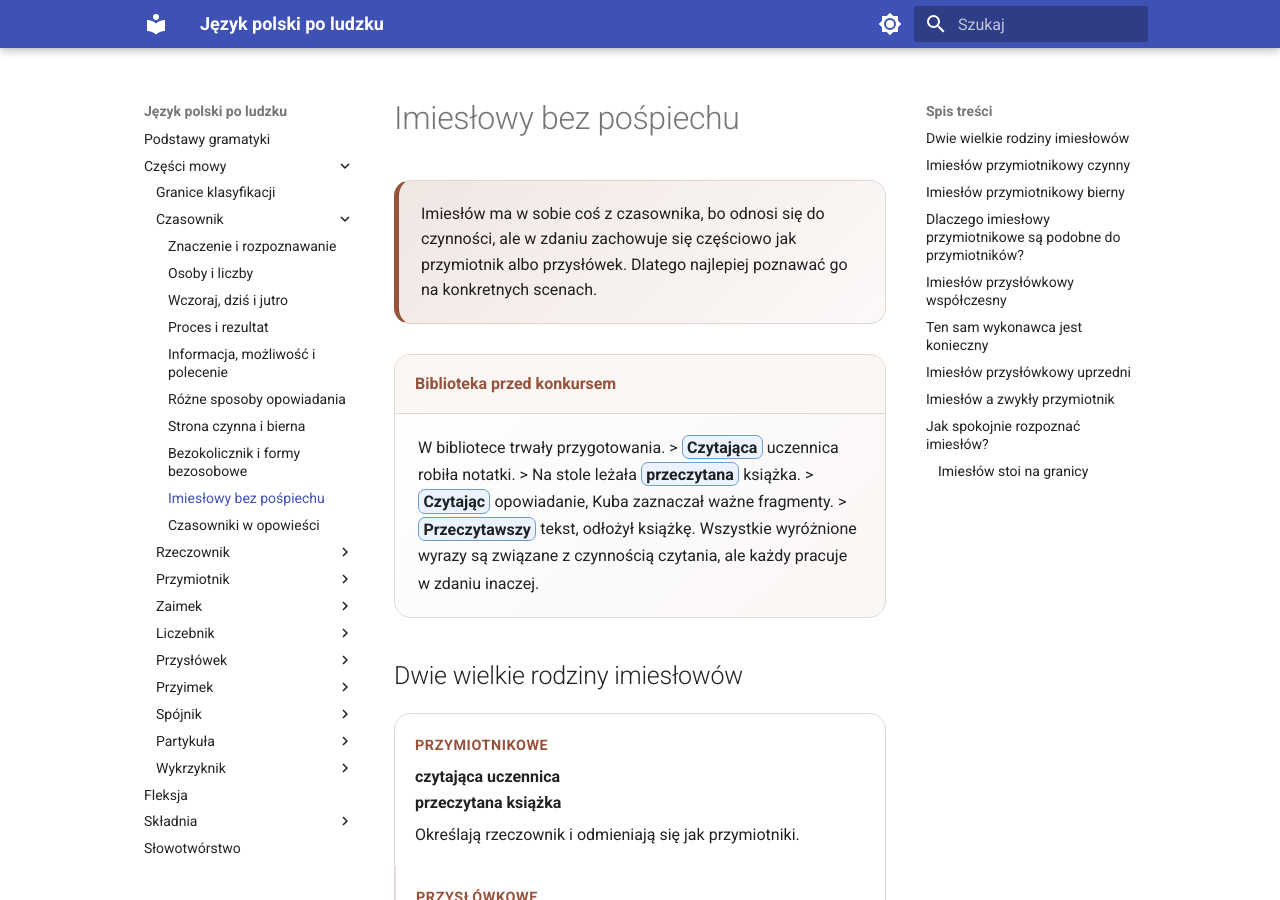
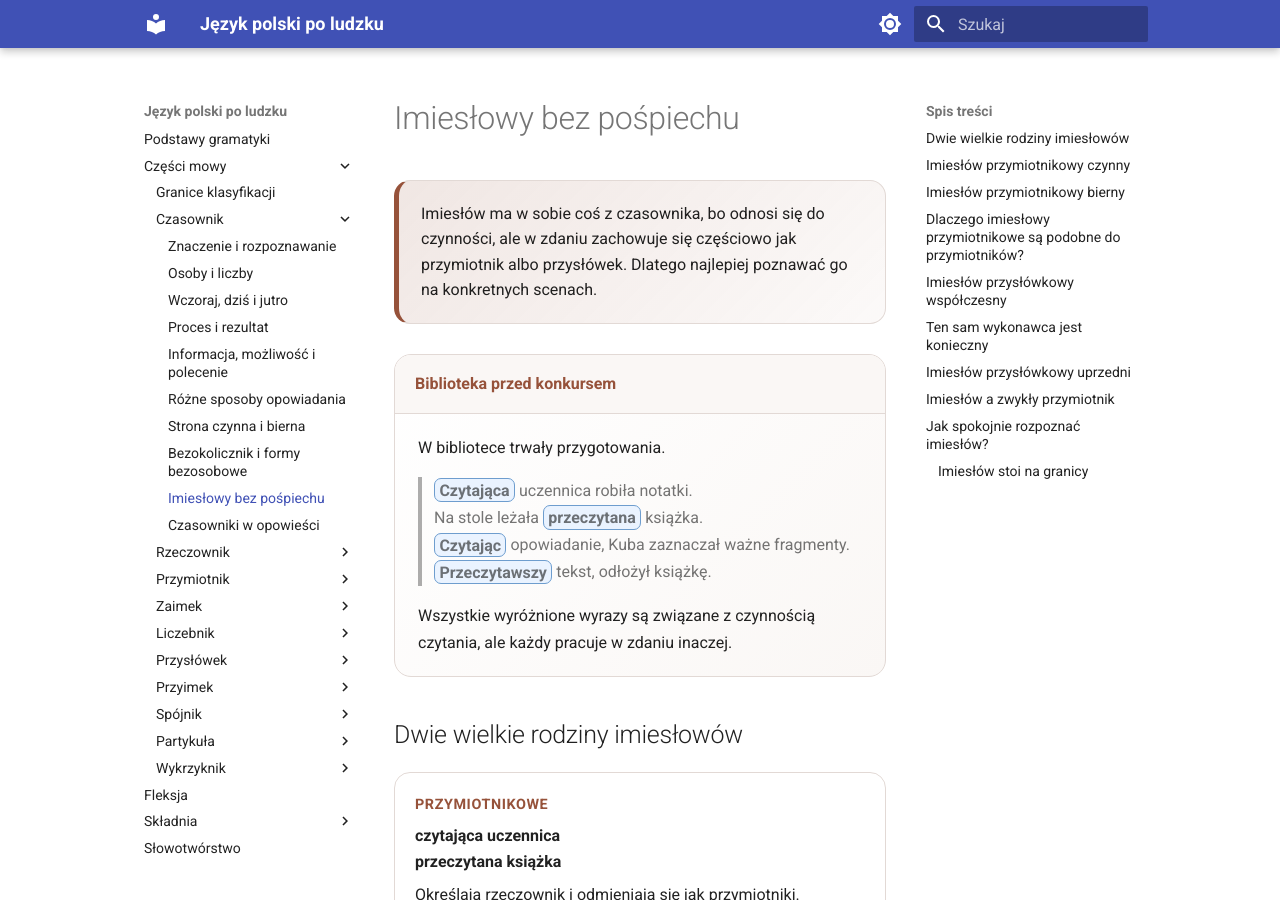
Before and after one commit to dchorazkiewicz/SP_JP, an MkDocs documentation site: the page built from docs/gramatyka/czesci-mowy/czasownik/imieslowy.md, in a window 1280 px wide and 900 px high. Built offline with MkDocs 1.6.1 and Material for MkDocs 9.7.7, drawn with Linux system fonts in a browser that asks for light colours; some of the changed text lies outside the part shown.

Commit message:
Enable Markdown rendering in participle story

```diff
--- a/docs/gramatyka/czesci-mowy/czasownik/imieslowy.md
+++ b/docs/gramatyka/czesci-mowy/czasownik/imieslowy.md
@@ -6,7 +6,7 @@
 Imiesłów ma w sobie coś z czasownika, bo odnosi się do czynności, ale w zdaniu zachowuje się częściowo jak przymiotnik albo przysłówek. Dlatego najlepiej poznawać go na konkretnych scenach.
 </div>
 
-<div class="verb-story">
+<div class="verb-story" markdown>
   <div class="verb-story__title">Biblioteka przed konkursem</div>
   <div class="verb-story__body" markdown>
 
```
Also changed, not shown: other parts of docs/gramatyka/czesci-mowy/czasownik/imieslowy.md (+1 -1 lines).
